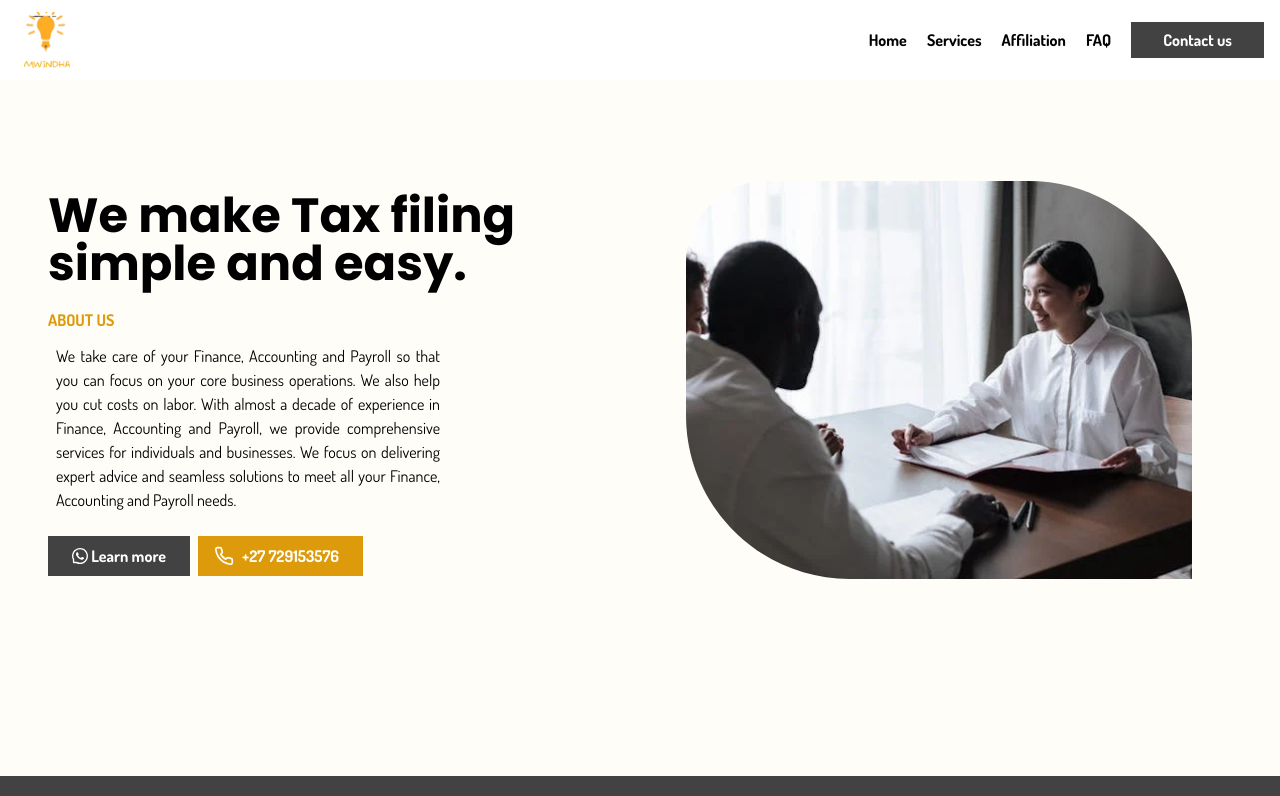
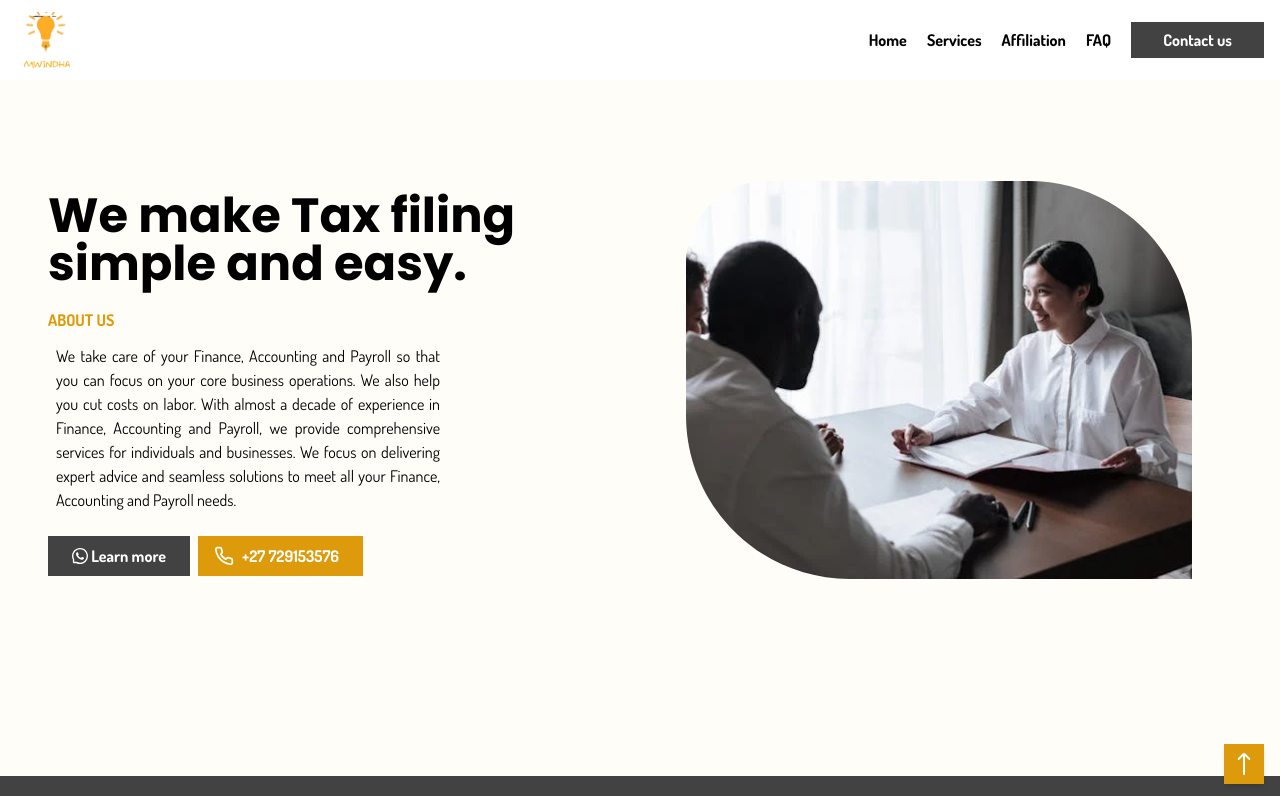
Before and after one commit to MikeSindani/projet-next-mwindha-siteweb, a Next.js app: page / in a window 1280 px wide. Shown: the top 796 px of the page. Built offline with nearby package versions, Linux system fonts and the light colour scheme.

Commit message:
add arrow up scroll up button

```diff
--- a/src/app/layout.tsx
+++ b/src/app/layout.tsx
@@ -31,7 +31,7 @@ export default function RootLayout({
 }>) {
   return (
     <html lang="en">
-      <body className={`${dosis.variable} ${poppins.variable} antialiased`}>
+      <body id="start" className={`${dosis.variable} ${poppins.variable} antialiased`}>
         {children}
         <Footer />
       </body>
--- a/src/app/page.tsx
+++ b/src/app/page.tsx
@@ -8,10 +8,11 @@ import SectionsTextContact from "@/components/Sections/sections_text_contact";
 import SectionsTeam from "@/components/Sections/sections_teams";
 import SectionsPub from "@/components/Sections/sections_pub";
 import SectionsServices from "@/components/Sections/sections_services";
+import ArrowUpButton from "@/components/Autres/arrow_bouton";
 
 export default function Home() {
   return (
-    <main className="flex flex-col">
+    <main  className="flex flex-col ">
         <UnderConstructionModal/>
         <Header/>
         <SectionsCompteur/>
@@ -21,6 +22,7 @@ export default function Home() {
         <SectionsTextContact/>
         <SectionsContact/>
         <SectionFAQ/>
+        <ArrowUpButton/>
     </main>
   );
 }
--- /dev/null
+++ b/src/components/Autres/arrow_bouton.tsx
@@ -0,0 +1,27 @@
+"use client"
+import React from 'react';
+import Image from "next/image";
+import arrow from "@/svg/arrow-up.svg";
+
+const ArrowUpButton = () => {
+  const handleClick = () => {
+    document.getElementById('start')?.scrollIntoView({ behavior: 'smooth', block: 'start' })
+  };
+
+  return (
+    <button
+      onClick={handleClick}
+      className="fixed bottom-0 right-0 mb-4 mr-4 p-2 bg-primary-color hover:bg-orange-700 text-white shadow-md"
+    >
+      <Image
+        src={arrow}
+        alt="arrow"
+        width={24}
+        height={24}
+       />
+
+    </button>
+  );
+};
+
+export default ArrowUpButton;
```
Also changed, not shown: public/svg/arrow-up.svg (added).
